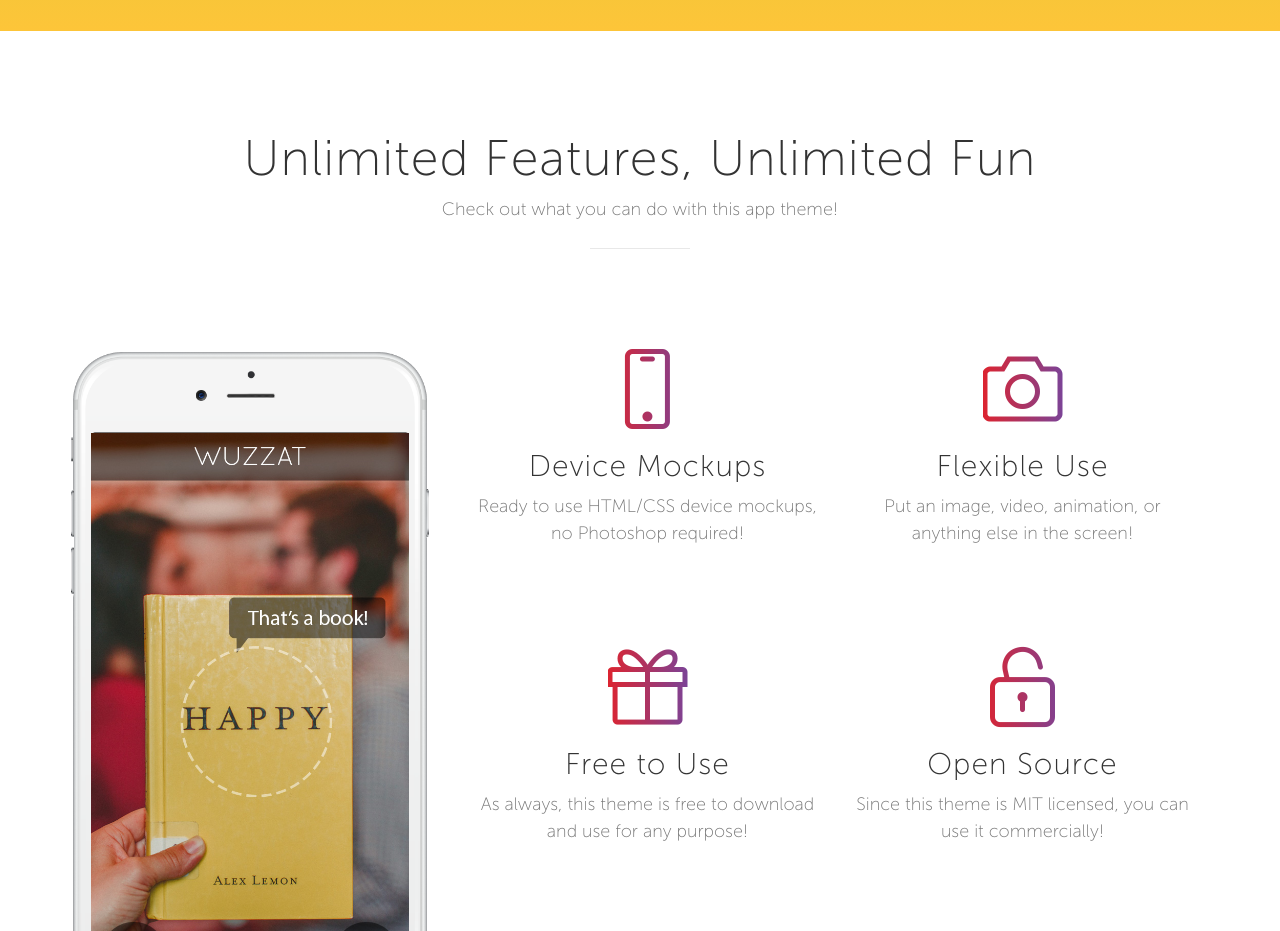
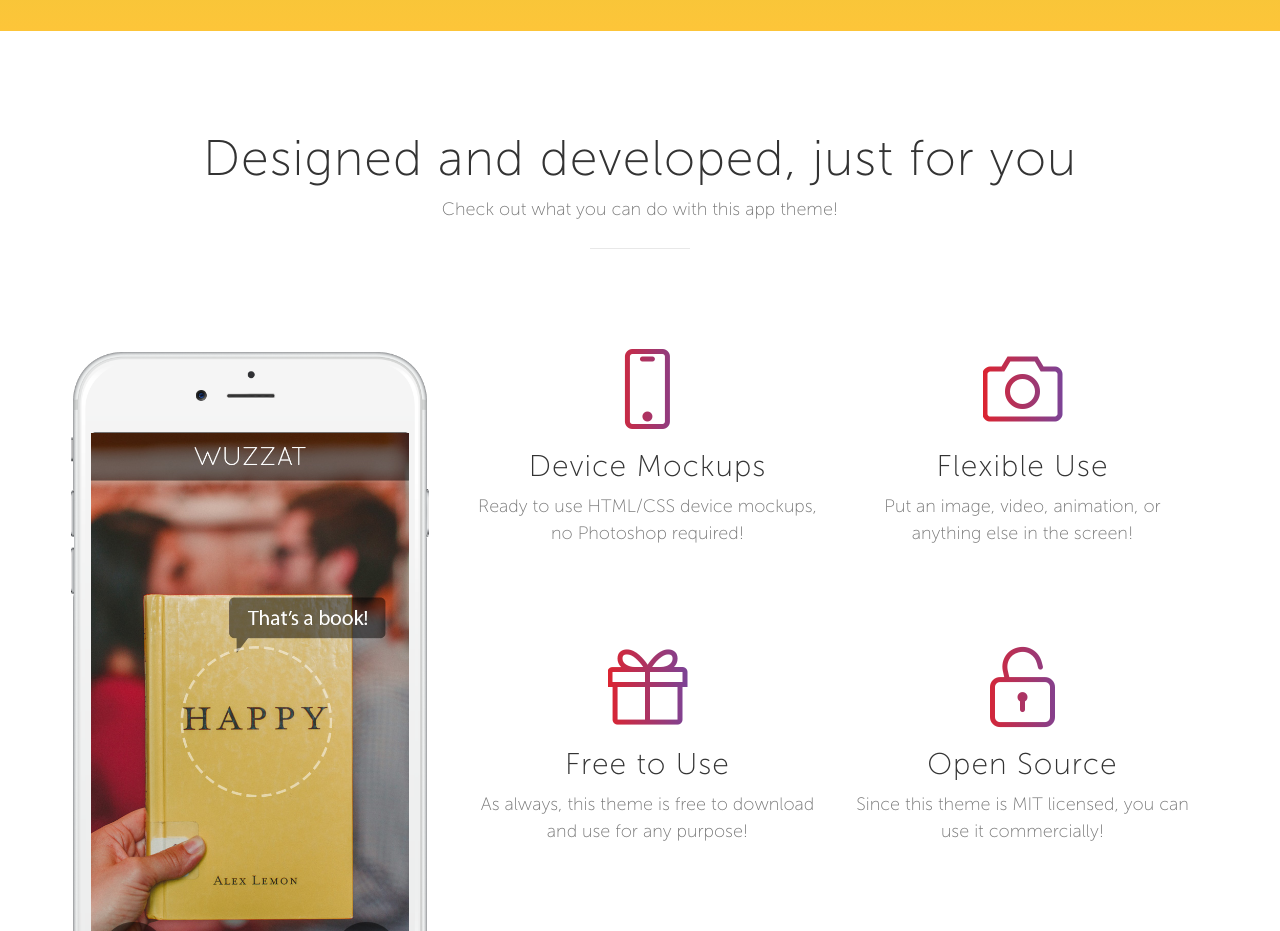
Before and after one commit to vivifydesign/vivifydesign.github.io, a website: page index.html in a window 1280 px wide. Shown: the part 1340-2271 px from the top of the page. Drawn offline with nearby package versions, Linux system fonts and the light colour scheme; a web font is replaced by a local one.

Commit message:
Update index.html

```diff
--- a/index.html
+++ b/index.html
@@ -111,7 +111,7 @@
             <div class="row">
                 <div class="col-lg-12 text-center">
                     <div class="section-heading">
-                        <h2>Unlimited Features, Unlimited Fun</h2>
+                        <h2>Designed and developed, just for you</h2>
                         <p class="text-muted">Check out what you can do with this app theme!</p>
                         <hr>
                     </div>
```
